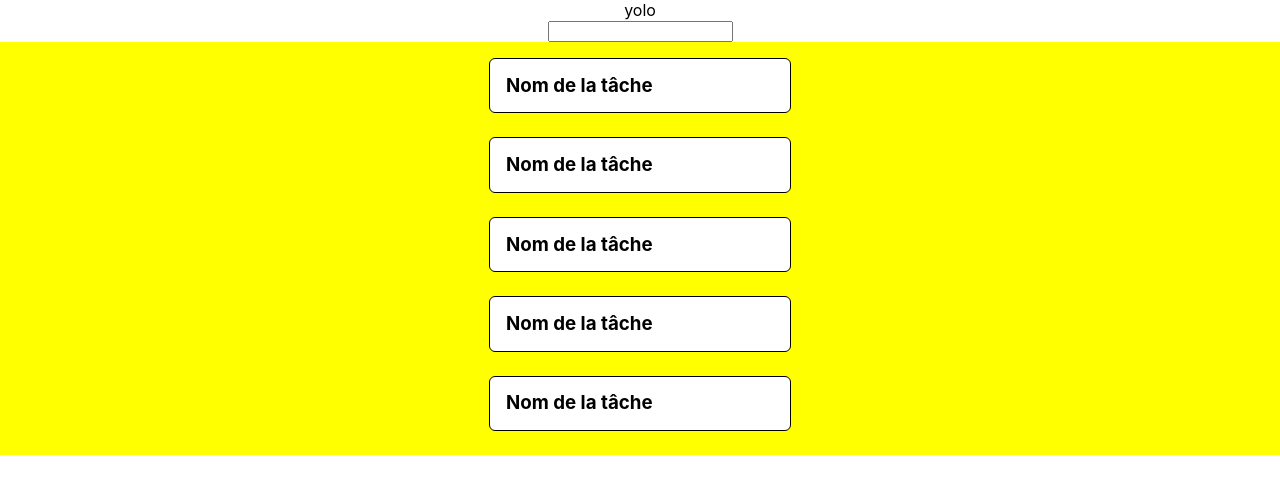
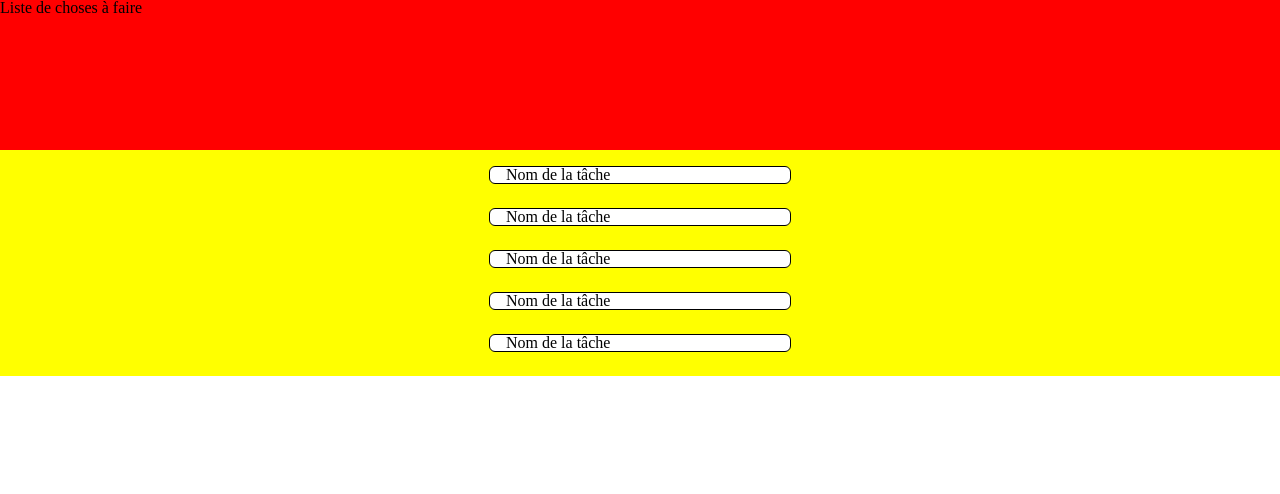
Before and after one commit to Sebastienbezombes/todo-react, a React (Create React App) app in the folder todo-app/: page / in a window 1280 px wide. Shown: the top 494 px of the page. Built offline with nearby package versions, Linux system fonts and the light colour scheme.

Commit message:
create initial layout

```diff
--- a/todo-app/src/App.js
+++ b/todo-app/src/App.js
@@ -1,15 +1,16 @@
-import React from 'react';
-import './App.css';
+import React, { Fragment } from 'react';
+import './reset.css'
 import Form from './components/Form/Form'
 import TodoList from './components/TodoList/TodoList'
 
 function App() {
   return (
-    <div className="App">
-      yolo
+    <Fragment>
+
       <Form/>
       <TodoList/>
-    </div>
+
+    </Fragment>
   );
 }
 
--- a/todo-app/src/components/Form/Form.css
+++ b/todo-app/src/components/Form/Form.css
@@ -0,0 +1,4 @@
+.Form {
+    height: 150px;
+    background: red;
+}
--- a/todo-app/src/components/Form/Form.js
+++ b/todo-app/src/components/Form/Form.js
@@ -4,8 +4,8 @@
 export default class Form extends Component {
     render() {
         return (
-            <div>
-                <input/>
+            <div class="Form">
+                <h1>Liste de choses à faire</h1>
             </div>
         )
     }
--- /dev/null
+++ b/todo-app/src/reset.css
@@ -0,0 +1,48 @@
+/* http://meyerweb.com/eric/tools/css/reset/
+   v2.0 | 20110126
+   License: none (public domain)
+*/
+
+html, body, div, span, applet, object, iframe,
+h1, h2, h3, h4, h5, h6, p, blockquote, pre,
+a, abbr, acronym, address, big, cite, code,
+del, dfn, em, img, ins, kbd, q, s, samp,
+small, strike, strong, sub, sup, tt, var,
+b, u, i, center,
+dl, dt, dd, ol, ul, li,
+fieldset, form, label, legend,
+table, caption, tbody, tfoot, thead, tr, th, td,
+article, aside, canvas, details, embed,
+figure, figcaption, footer, header, hgroup,
+menu, nav, output, ruby, section, summary,
+time, mark, audio, video {
+	margin: 0;
+	padding: 0;
+	border: 0;
+	font-size: 100%;
+	font: inherit;
+	vertical-align: baseline;
+}
+/* HTML5 display-role reset for older browsers */
+article, aside, details, figcaption, figure,
+footer, header, hgroup, menu, nav, section {
+	display: block;
+}
+body {
+	line-height: 1;
+}
+ol, ul {
+	list-style: none;
+}
+blockquote, q {
+	quotes: none;
+}
+blockquote:before, blockquote:after,
+q:before, q:after {
+	content: '';
+	content: none;
+}
+table {
+	border-collapse: collapse;
+	border-spacing: 0;
+}
```
